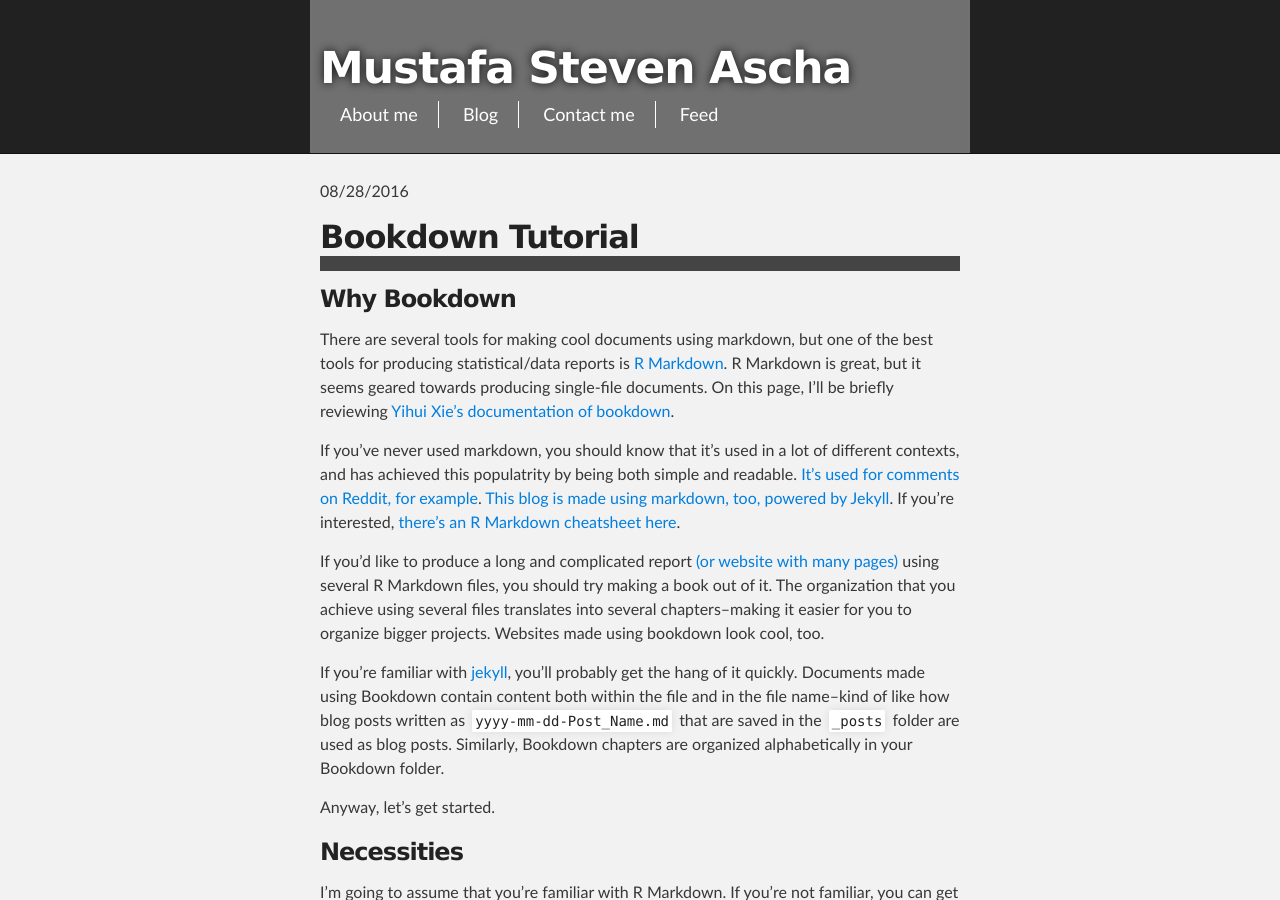
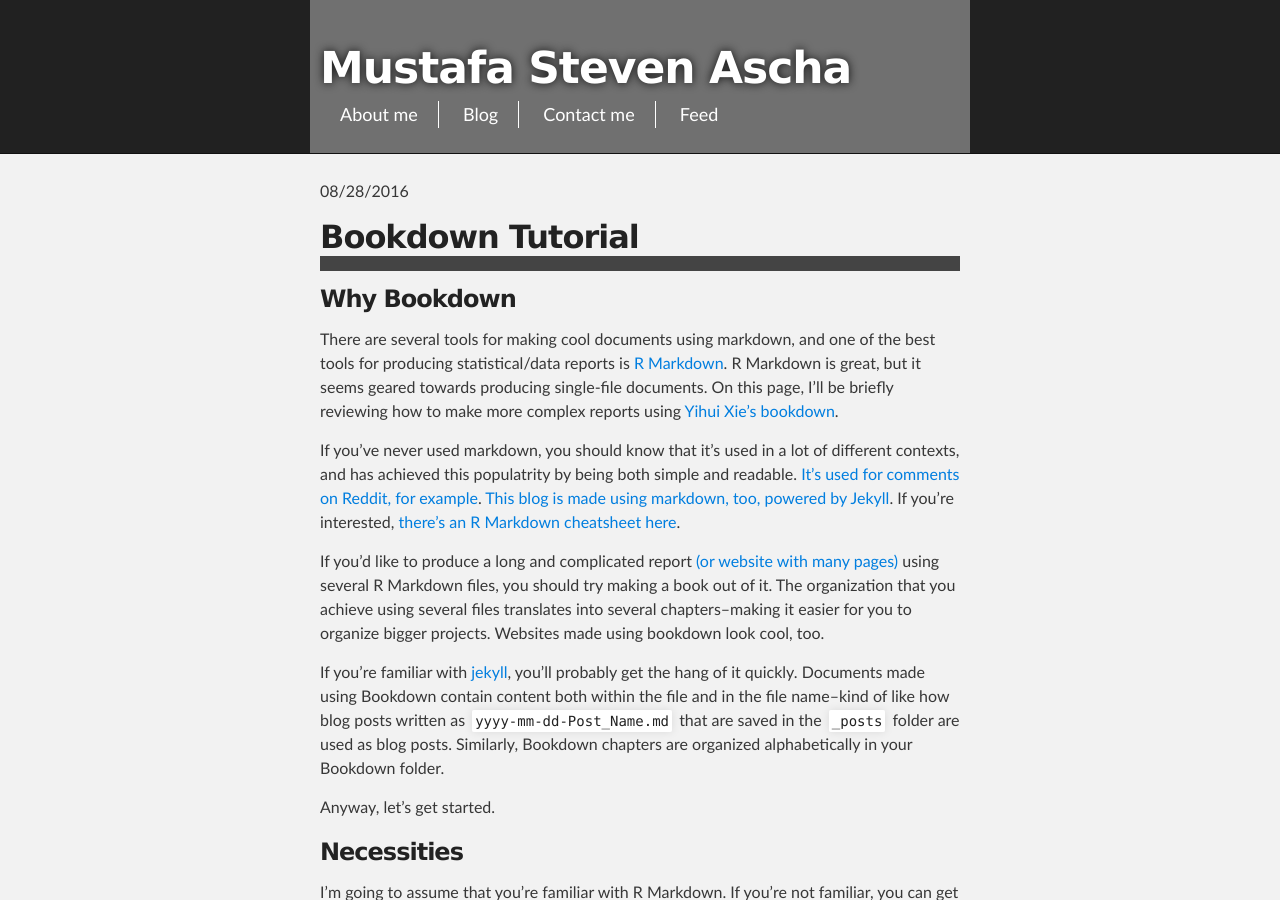
Before and after one commit to mustafaascha/mustafaascha.github.io, a Jekyll site: the page built from _posts/2016-08-28-bookdown_tutorial.md, in a window 1280 px wide and 900 px high. Built offline with Jekyll 4.4.1, drawn with Linux system fonts in a browser that asks for light colours.

Commit message:
Update 2016-08-28-bookdown_tutorial.md

```diff
--- a/_posts/2016-08-28-bookdown_tutorial.md
+++ b/_posts/2016-08-28-bookdown_tutorial.md
@@ -6,7 +6,7 @@
 
 ### Why Bookdown
 
-There are several tools for making cool documents using markdown, but one of the best tools for producing statistical/data reports is [R Markdown](https:///rmarkdown.rstudio.com). R Markdown is great, but it seems geared towards producing single-file documents. On this page, I'll be briefly reviewing [Yihui Xie's documentation of bookdown](https://bookdown.org/yihui/bookdown/).
+There are several tools for making cool documents using markdown, and one of the best tools for producing statistical/data reports is [R Markdown](https:///rmarkdown.rstudio.com). R Markdown is great, but it seems geared towards producing single-file documents. On this page, I'll be briefly reviewing how to make more complex reports using [Yihui Xie's bookdown](https://bookdown.org/yihui/bookdown/).
 
 If you've never used markdown, you should know that it's used in a lot of different contexts, and has achieved this populatrity by being both simple and readable. [It's used for comments on Reddit, for example](https://www.reddit.com/r/reddit.com/comments/6ewgt/reddit_markdown_primer_or_how_do_you_do_all_that/c03nik6). [This blog is made using markdown, too, powered by Jekyll](https://github.com/mustafaascha/mustafaascha.github.io). If you're interested, [there's an R Markdown cheatsheet here](https://www.rstudio.com/wp-content/uploads/2015/03/rmarkdown-reference.pdf).
 
```
